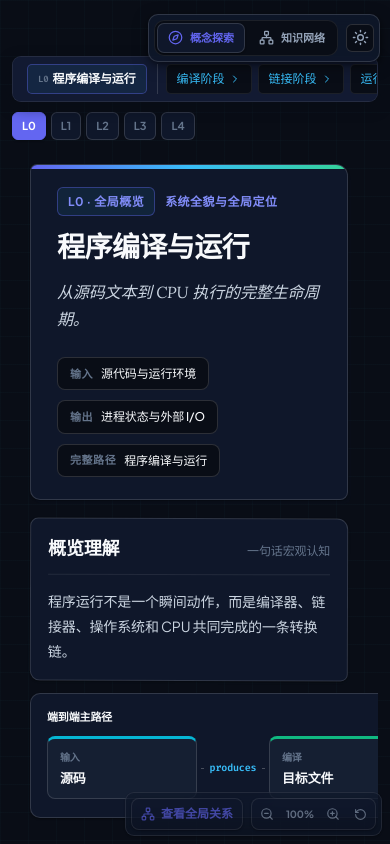
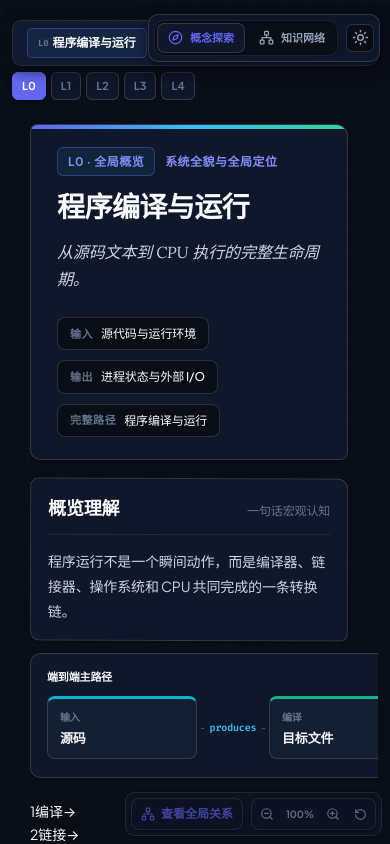
Before and after one commit to wurenrumian/concept-atlas, a React (Vite) app: page / in a window 390 px wide. Built offline with nearby package versions, Linux system fonts and the light colour scheme.

Commit message:
fix: compact hierarchy navigation header

```diff
--- a/src/styles/concept-explain.css
+++ b/src/styles/concept-explain.css
@@ -1438,7 +1438,7 @@ button.flow-box {
 .explorer-center {
   min-width: 0;
   overflow: hidden;
-  padding: 58px 20px 20px;
+  padding: 16px 20px 20px;
   background:
     linear-gradient(rgba(56, 189, 248, 0.025) 1px, transparent 1px),
     linear-gradient(90deg, rgba(56, 189, 248, 0.025) 1px, transparent 1px),
@@ -1596,13 +1596,13 @@ button.flow-box {
 
 .hierarchy-strip {
   position: sticky;
-  top: 0;
+  top: 8px;
   z-index: 8;
   display: flex;
   align-items: center;
   gap: 10px;
   flex: 0 0 auto;
-  width: 100%;
+  width: min(760px, calc(100% - 220px));
   min-height: 46px;
   margin: -2px 0 12px;
   padding: 7px 14px;
@@ -2136,7 +2136,8 @@ button.flow-box {
   .node-explorer-layout { display: block; overflow-y: auto; }
   .explorer-side { max-height: none; border: 0; }
   .left-side { display: none; }
-  .explorer-center { padding: 56px 12px 18px; }
+  .explorer-center { padding: 16px 12px 18px; }
+  .hierarchy-strip { width: 100%; top: 4px; }
   .draft-board { min-width: 0; }
   .semantic-split { grid-template-columns: 1fr; }
   .draft-board .semantic-grid { grid-template-columns: 1fr; }
```
Also changed, not shown: 1 other file (tests, documents, lock files or other folders).
